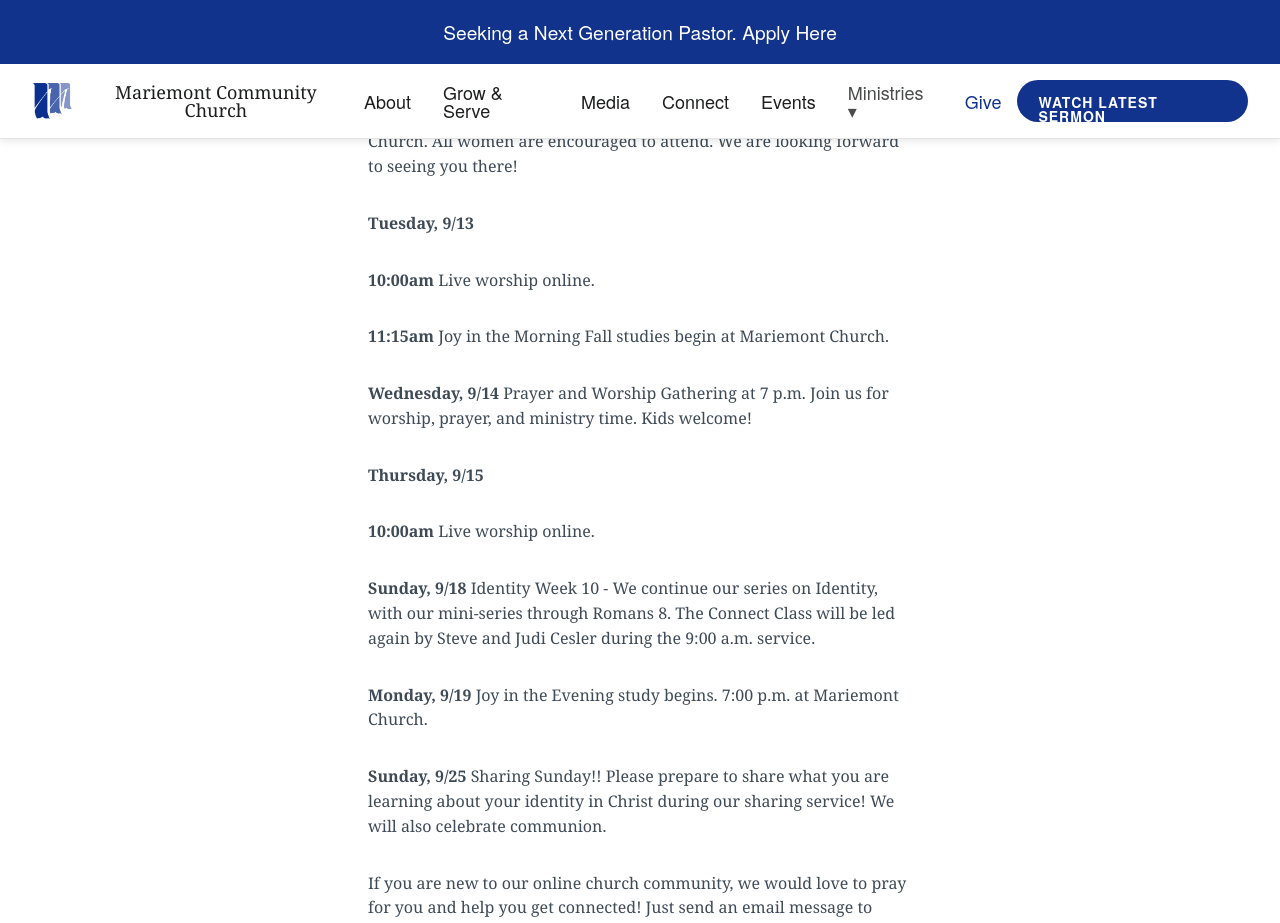
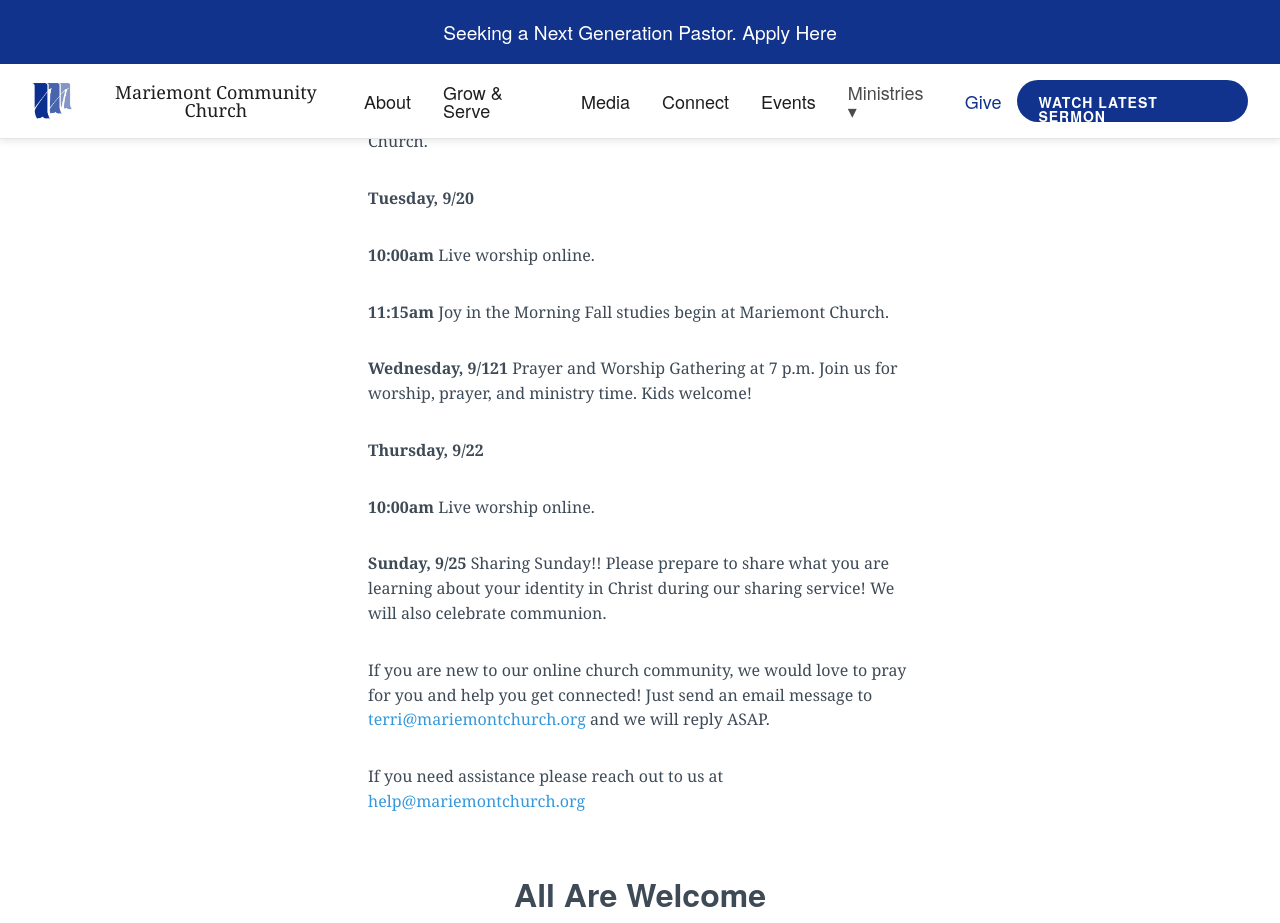
Before and after one commit to lukemoderwell/mariemont, a Jekyll site: the page built from updates.markdown, in a window 1280 px wide and 1400 px high, scrolled down 936 px. Shown: the top 923 px of the window. Built offline with Jekyll 4.4.1, drawn with Linux system fonts in a browser that asks for light colours; nearby versions of some CDN libraries.

Commit message:
Updated Updates

```diff
--- a/updates.markdown
+++ b/updates.markdown
@@ -34,24 +34,20 @@
 Click here for our YouTube Channel to watch any videos you may have missed:
 [https://www.youtube.com/user/MariemontCh](https://www.youtube.com/user/MariemontCh)
 
-**Monday, 9/12** **Women's Fall Potluck** from 6:30-8:30 p.m. at Mariemont Church. All women are encouraged to attend. We are looking forward to seeing you there!
+**Monday, 9/19** Joy in the Evening study begins. 7:00 p.m. at Mariemont Church.
 
-**Tuesday, 9/13**
+**Tuesday, 9/20**
 
 **10:00am** Live worship online.
 
 **11:15am** Joy in the Morning Fall studies begin at Mariemont Church.
 
-**Wednesday, 9/14** Prayer and Worship Gathering at 7 p.m.
+**Wednesday, 9/121** Prayer and Worship Gathering at 7 p.m.
 Join us for worship, prayer, and ministry time. Kids welcome!
 
-**Thursday, 9/15**
+**Thursday, 9/22**
 
 **10:00am** Live worship online.
-
-**Sunday, 9/18** Identity Week 10 - We continue our series on Identity, with our mini-series through Romans 8. The Connect Class will be led again by Steve and Judi Cesler during the 9:00 a.m. service.
-
-**Monday, 9/19** Joy in the Evening study begins. 7:00 p.m. at Mariemont Church.
 
 **Sunday, 9/25** Sharing Sunday!! Please prepare to share what you are learning about your identity in Christ during our sharing service! We will also celebrate communion.
 
```
